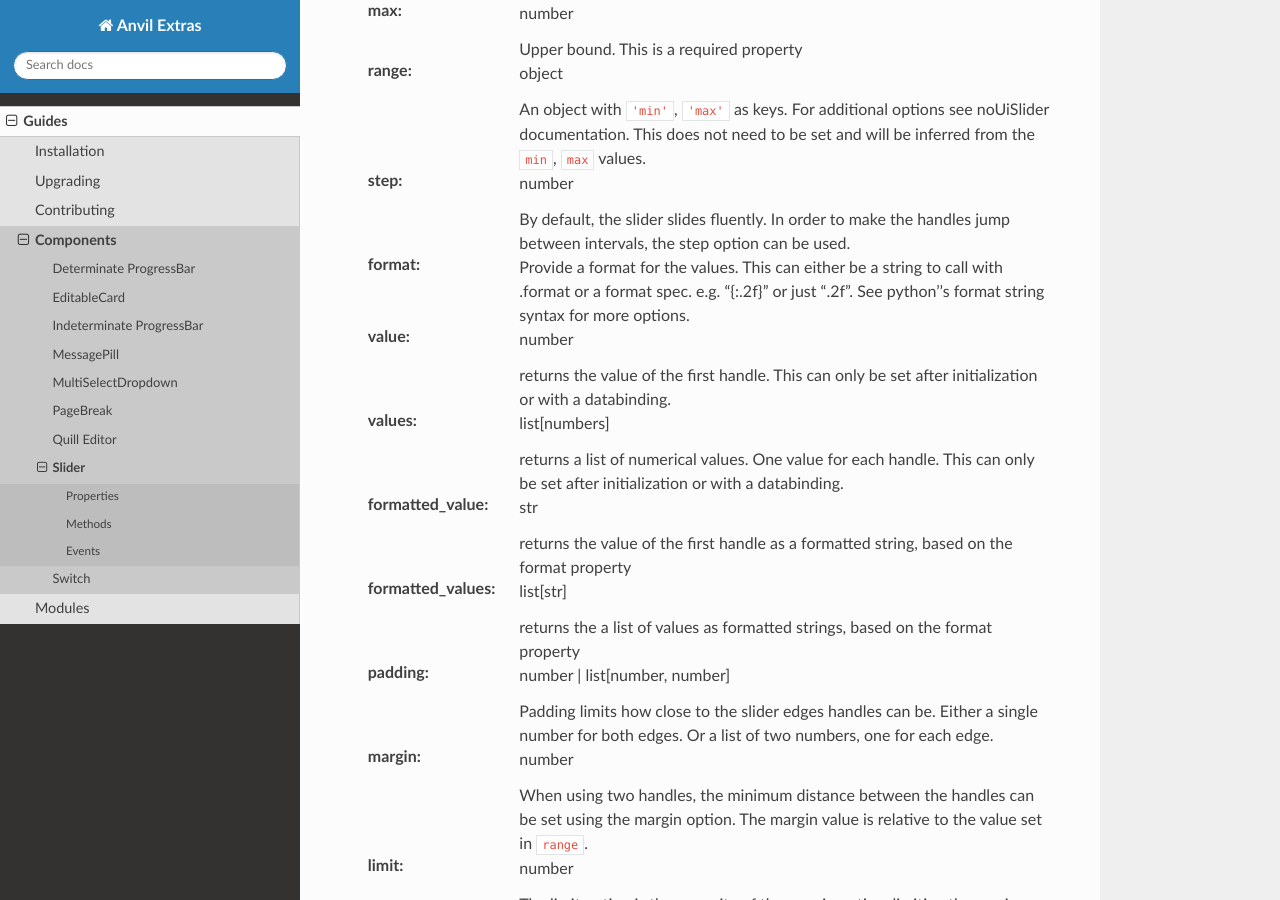
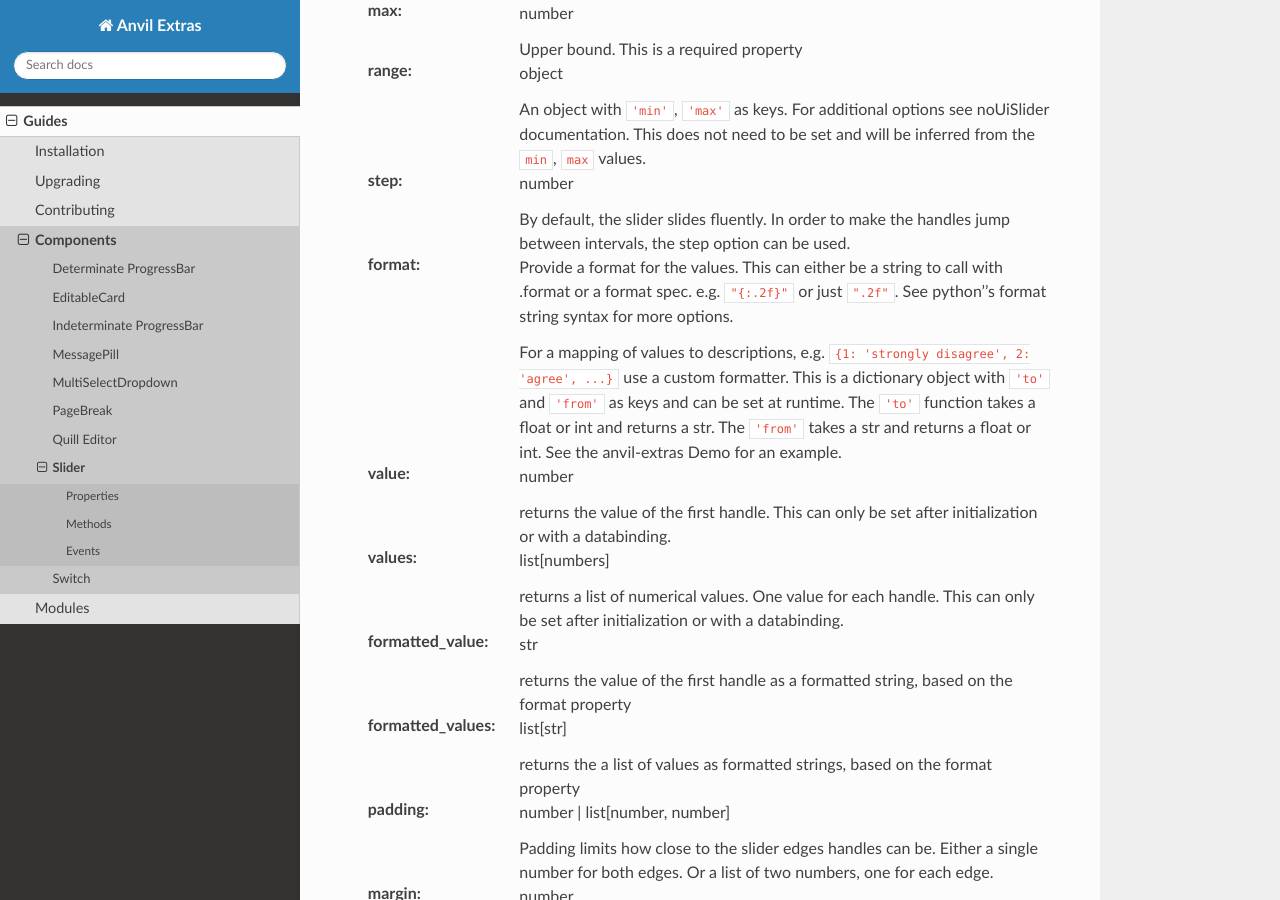
Before and after one commit to anvilistas/anvil-extras, a Sphinx documentation site: the page built from docs/guides/components/slider.rst, in a window 1280 px wide and 900 px high, scrolled down 612 px. Built offline with Sphinx 7.4.7 and the Read the Docs theme 2.0.0, drawn with Linux system fonts in a browser that asks for light colours.

Commit message:
Update docs to reflect format function option

```diff
--- a/docs/guides/components/slider.rst
+++ b/docs/guides/components/slider.rst
@@ -37,7 +37,11 @@ Properties
 :format:
 
     Provide a format for the values. This can either be a string to call with .format or a format spec.
-    e.g. "{:.2f}" or just ".2f". See python''s format string syntax for more options.
+    e.g. ``"{:.2f}"`` or just ``".2f"``. See python''s format string syntax for more options.
+
+    For a mapping of values to descriptions, e.g. ``{1: 'strongly disagree', 2: 'agree', ...}`` use a custom formatter.
+    This is a dictionary object with ``'to'`` and ``'from'`` as keys and can be set at runtime.
+    The ``'to'`` function takes a float or int and returns a str. The ``'from'`` takes a str and returns a float or int. See the anvil-extras Demo for an example.
 
 
 :value: number
```
